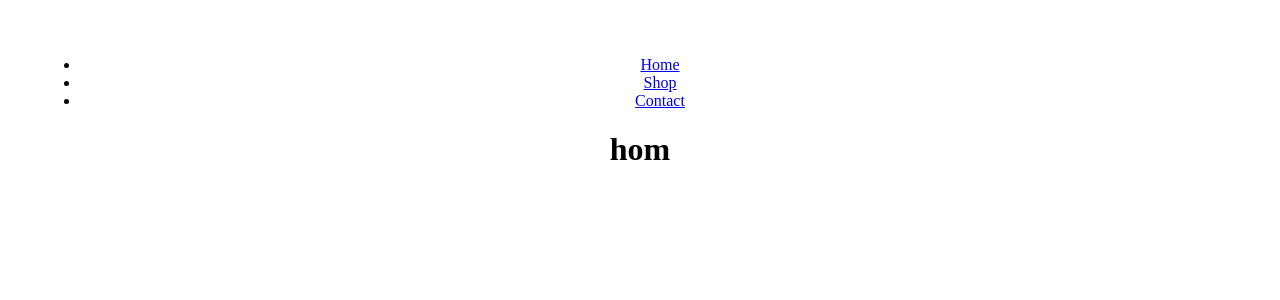
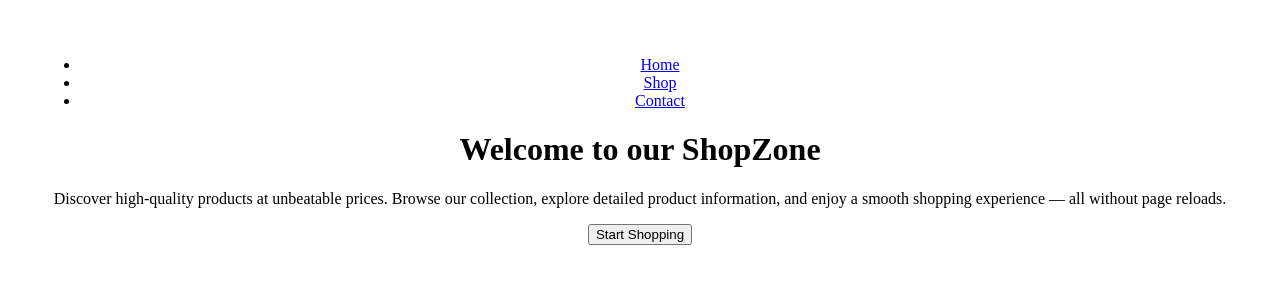
Before and after one commit to MSabriBoy/Shop_Zone, a React app: page / in a window 1280 px wide. Shown: the top 300 px of the page. Built offline with nearby package versions, Linux system fonts and the light colour scheme; the HTML template or start-up script is replaced by a standard one.

Commit message:
HomePages.jsx has created and complete its ui and linked too

```diff
--- a/src/pages/HomePage.jsx
+++ b/src/pages/HomePage.jsx
@@ -1,7 +1,20 @@
+import { Link } from "react-router-dom"
+
 function HomePage() {
     return (
-        <div className="home-page-container" >
-            <h1> hom</h1>
+        <div className="home-container" >
+            <h1>
+                Welcome to our ShopZone
+            </h1>
+            <p className="description">
+                Discover high-quality products at unbeatable prices.
+                Browse our collection, explore detailed product information,
+                and enjoy a smooth shopping experience — all without page reloads.
+            </p>
+
+            <Link to="/shop">
+                <button className="home-btn">Start Shopping</button>
+            </Link>
 
         </div>
     )
```
